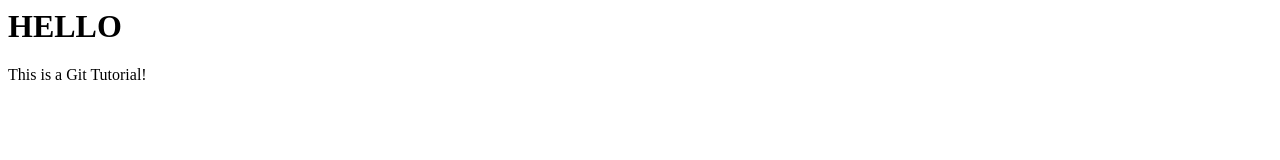
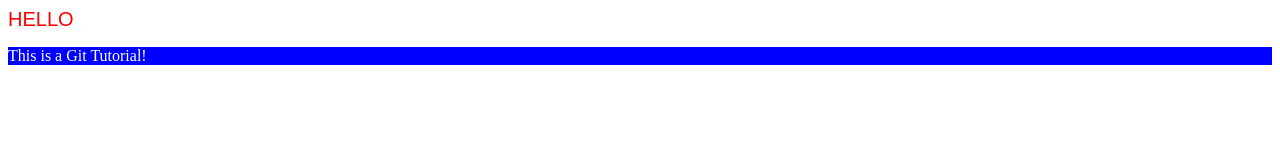
Before and after one commit to ewlin/git-tutorial, a plain HTML site: page index.html in a window 1280 px wide. Drawn offline with Linux system fonts and the light colour scheme.

Commit message:
updated styles and added link to html

```diff
--- a/index.html
+++ b/index.html
@@ -1,2 +1,8 @@
-<h1>HELLO</h1>
-<p>This is a Git Tutorial!</p>
+<head>
+    <link rel="stylesheet" href="styles.css"></link>
+</head>
+
+<body>
+    <h1>HELLO</h1>
+    <p>This is a Git Tutorial!</p>
+</body>
--- a/styles.css
+++ b/styles.css
@@ -1,5 +1,6 @@
 h1 {
-    font: 20px "Arial" blue;
+    font: 20px sans-serif;
+    color: red;
 }
 
 p {
```
